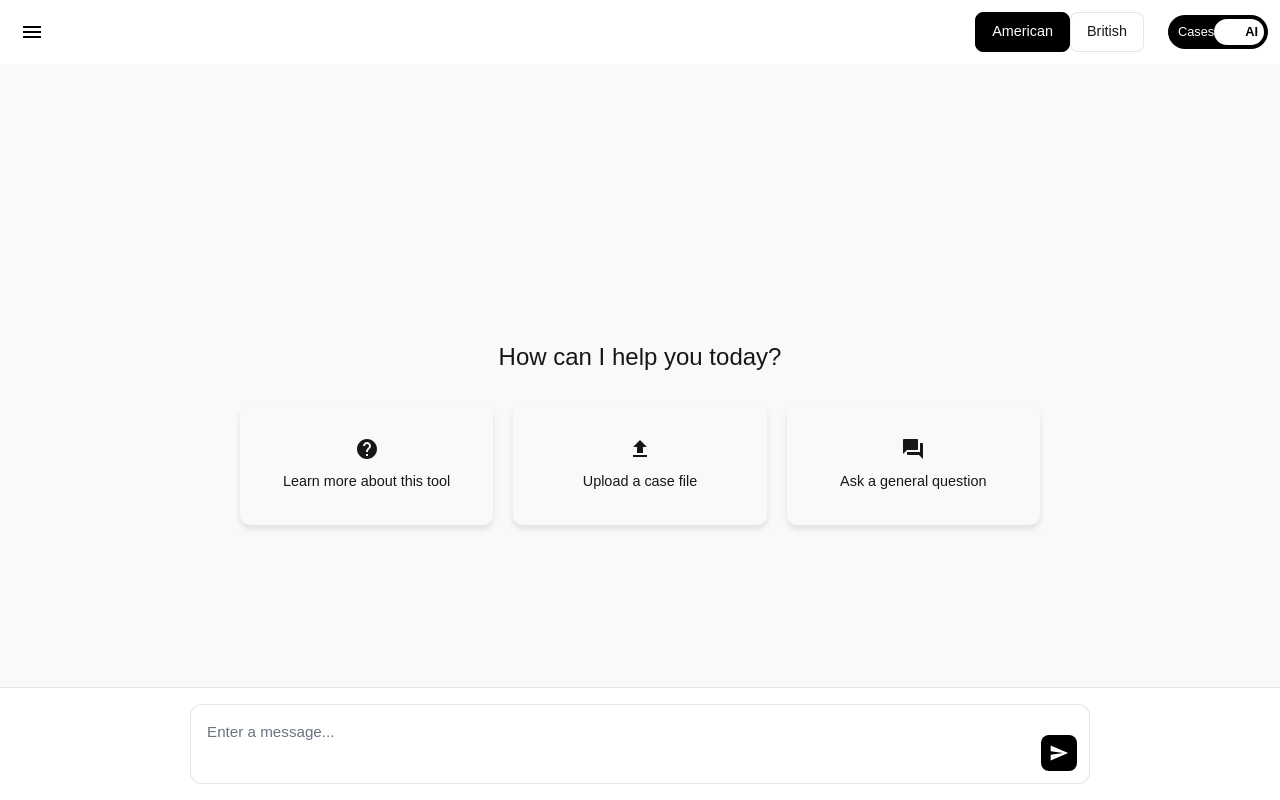
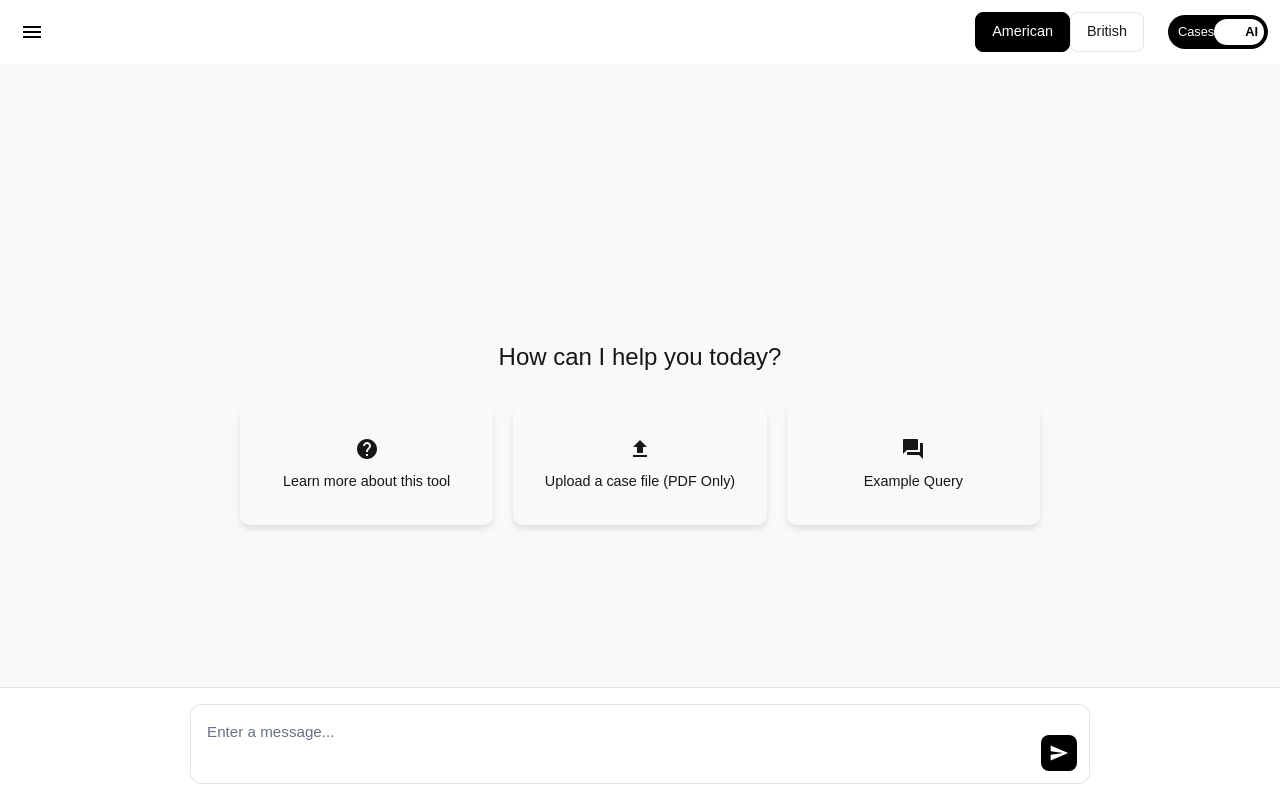
Before and after one commit to taisy03-uni/final-rag, a Next.js app: page /chat in a window 1280 px wide. Built offline with nearby package versions, Linux system fonts and the light colour scheme; a web font is replaced by a local one.

Commit message:
changing names for frotnend

```diff
--- a/src/app/chat/components/ChatInterface.tsx
+++ b/src/app/chat/components/ChatInterface.tsx
@@ -154,16 +154,16 @@ const ChatInterface: React.FC<ChatInterfaceProps> = ({
               type="file"
               ref={fileInputRef}
               onChange={handleFileUpload}
-              accept=".pdf,.doc,.docx,.txt"
+              accept=".pdf"
               style={{ display: 'none' }}
             />
             <button className={newChatStyles.quickActionBtn}onClick={() => fileInputRef.current?.click()}>
             <MdUpload size={24} />
-            <span>Upload a case file</span>
+            <span>Upload a case file (PDF Only)</span>
             </button>
             <button className={newChatStyles.quickActionBtn} onClick={() => handleQuickAction('askQuestion')} >
             <MdQuestionAnswer size={24} />
-            <span>Ask a general question</span>
+            <span>Example Query</span>
             </button>
           </div>
         </div>
--- a/src/app/chat/page.tsx
+++ b/src/app/chat/page.tsx
@@ -252,8 +252,8 @@ ${openaiData.response}
                   steps={[
                     { buttonId: 'justText', text: 'Welcome to the L.RAG! Let me guide you through the main features and how to use this product.' },
                     { buttonId: 'justText', text: 'We have two main output modes: "Case" and "AI" Mode.'},
-                    {buttonId: 'justText', text: '"Case" mode retrieves relevant legal cases from The National Archives and provides excerpts and links to the full cases.'},
-                    {buttonId: 'justText', text: '"AI" mode leverages both Google Gemini and OpenAI to analyse your query and provide comprehensive insights.'},
+                    { buttonId: 'justText', text: '"Case" mode retrieves relevant legal cases from The National Archives and provides excerpts and links to the full cases.'},
+                    { buttonId: 'justText', text: '"AI" mode leverages both Google Gemini and OpenAI to analyse your query and provide comprehensive insights.'},
                     { buttonId: 'outputToggle', text: 'Toggle here to choose between "Case" and "AI" mode.' },
                     { buttonId: 'languagesBtn', text: 'Switch between American and British English responses.' },
                     { buttonId: 'toggleSidebarBtn', text: 'The Sidebar allows you to work on multiple cases at the same time! Open it to start a new chat.' },
```
